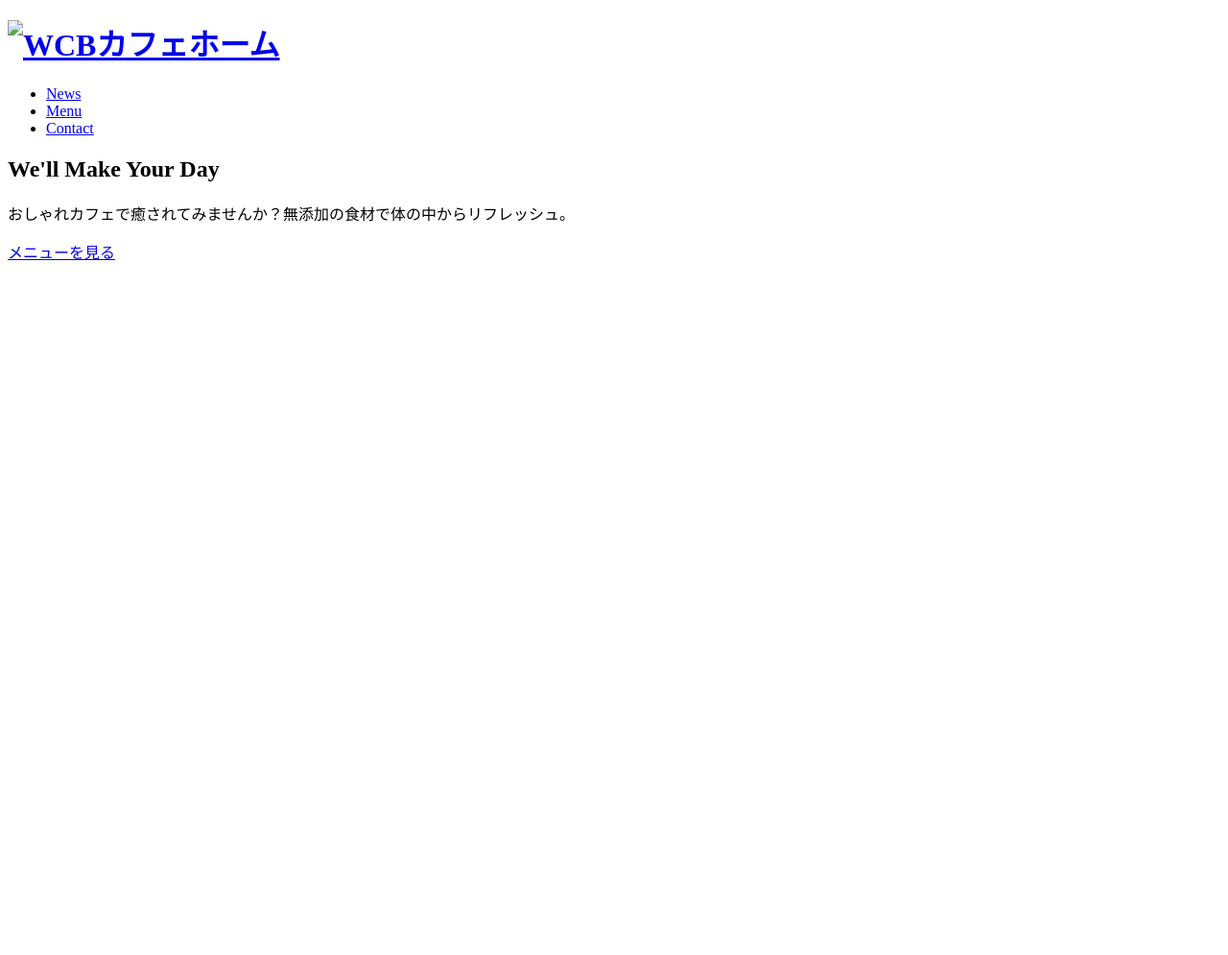
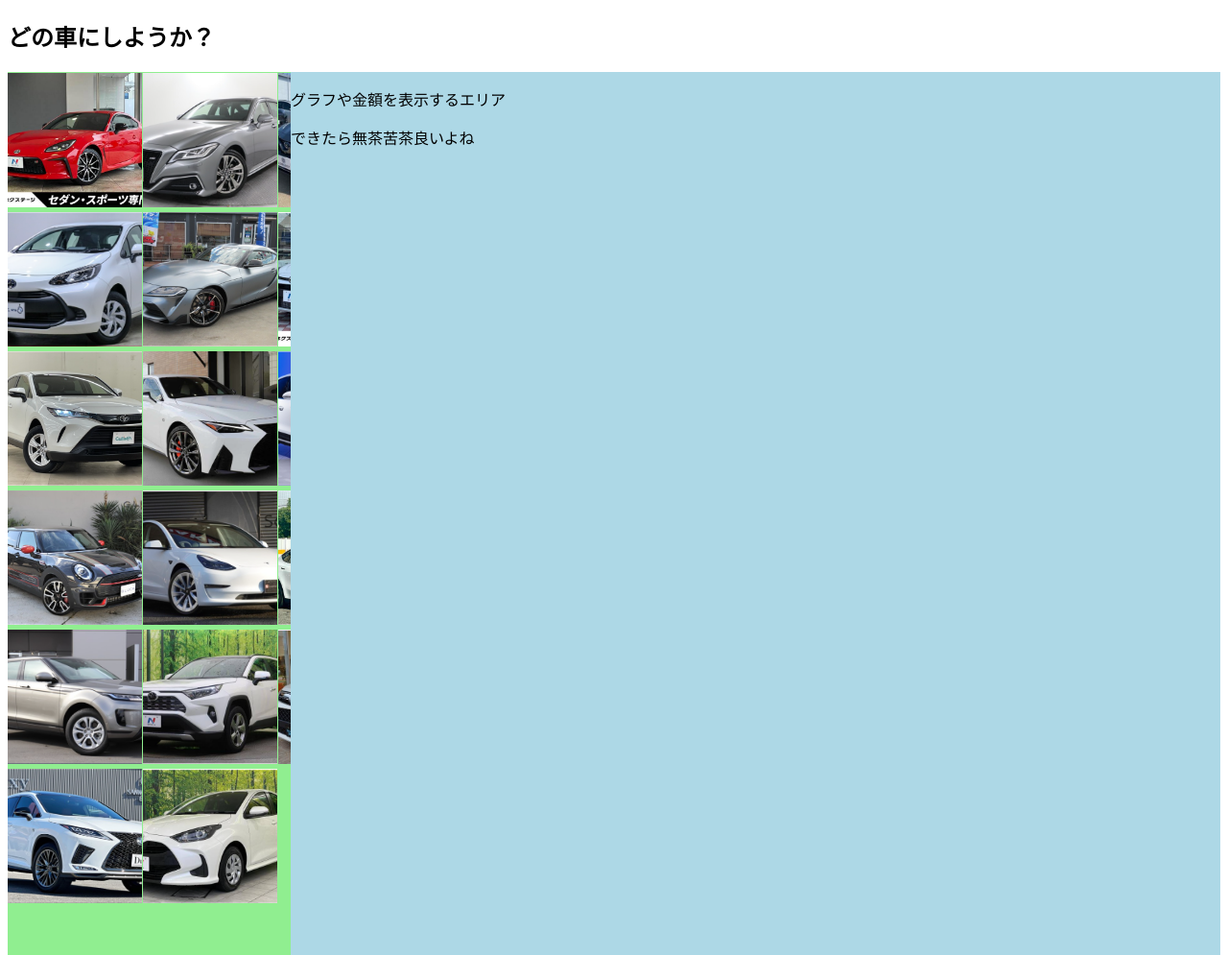
Before and after one commit to EclairK/CarChoice, a plain HTML site: page index.html in a window 1280 px wide. Shown: the whole page at 96% size. Before the commit the page ends 800 px from the top, so only its background shows below. Drawn offline with Linux system fonts and the light colour scheme.

Commit message:
車のタイル表示完了

```diff
--- a/css/styles.css
+++ b/css/styles.css
@@ -0,0 +1,29 @@
+
+#parent {
+    display:flex;
+}
+
+aside {
+    width: 20%;
+    flex-grow: 1;
+    background-color: lightgreen;
+}
+
+article {
+    width: 70%;
+    flex-grow: 2;
+    background-color: lightblue;
+}
+
+img {
+    width: 140px;
+    height: 140px;
+    object-fit: cover; /* この一行を追加するだけ！ */
+  }
+.grid {
+    display: grid;
+    gap: 1px;
+    grid-template-columns: 1fr 1fr 1fr;
+    margin-top: 1px;
+    margin-bottom: 50px;
+}
--- a/index.html
+++ b/index.html
@@ -7,34 +7,75 @@
 
     <!--CSS-->
         <link href="https://fonts.googleapis.com/css?family=philosopher" rel="stylesheet">
-        <link href="css/style.css" rel="stylesheet">
+        <link href="css/styles.css" rel="stylesheet">
         <!--link rel="icon" type="image/png" href="images/favicon.png"-->
 
     </head>
 
+    <body>
+        <div>
+            <h2 class="page-title">どの車にしようか？</h2>
+        </div>
+        <div id="parent">
+            <aside>
+            <div class="wrapper grid">
+                <div class="car-image">
+                <img id="GR86" src="images/GR86.png" alt="GR86">
+                </div>
+                <div class="car-image">
+                    <img id="crown" src="images/crown.png" alt="crown">
+                </div>
+                <div class="car-image">
+                <img id="Camry" src="images/Camry.png" alt="Camry">
+                </div>
+                <div class="car-image">
+                <img id="Aqua" src="images/Aqua.png" alt="Aqua">
+                </div>
+                <div class="car-image">
+                <img id="GRSupra" src="images/GRSupra.png" alt="GRSupra">
+                </div>
+                <div class="car-image">
+                <img id="GRYaris" src="images/GRYaris.png" alt="GRYaris">
+                </div>
+                <div class="car-image">
+                <img id="Harrier" src="images/Harrier.png" alt="Harrier">
+                </div>
+                <div class="car-image">
+                <img id="Is" src="images/Is.png" alt="Is">
+                </div>
+                <div class="car-image">
+                <img id="Macan" src="images/Macan.png" alt="Macan">
+                </div>
+                <div class="car-image">
+                <img id="MINI" src="images/MINI.png" alt="MINI">
+                </div>
+                <div class="car-image">
+                <img id="Model3" src="images/Model3.png" alt="Model3">
+                </div>
+                <div class="car-image">
+                <img id="ModelY" src="images/ModelY.png" alt="ModelY">
+                </div>
+                <div class="car-image">
+                <img id="Rangerover" src="images/Rangerover.png" alt="Rangerover">
+                </div>
+                <div class="car-image">
+                <img id="RAV4" src="images/RAV4.png" alt="RAV4">
+                </div>
+                <div class="car-image">
+                <img id="roomy" src="images/roomy.png" alt="roomy">
+                </div>
+                <div class="car-image">
+                <img id="RX" src="images/RX.png" alt="RX">
+                </div>
+                <div class="car-image">
+                <img id="Yaris" src="images/Yaris.png" alt="Yaris">
+                </div>
+            </aside>
+            <article>
+                <p>グラフや金額を表示するエリア</p>
+                <p>できたら無茶苦茶良いよね</p>
+            </article>
 
-    <body>
-        <div id="home" class="big-bg">
-            <header class="page-header wrapper">
-                <h1><a href="index.html"><img class="logo" src="images/logo.svg" alt="WCBカフェホーム"></a></h1>
-                <nav>
-                    <ul class="main-nav">
-                        <li><a href="news.html">News</a></li>
-                        <li><a href="menu.html">Menu</a></li>
-                        <li><a href="contact.html">Contact</a></li>
-                    </ul>
-                </nav>
-            </header>
-
-            <div class="home-content wrapper">
-                <h2 class="page-title">We'll Make Your Day</h2>
-                <p>おしゃれカフェで癒されてみませんか？無添加の食材で体の中からリフレッシュ。</p>
-                <a class="button" href="menu.html">メニューを見る</a>
-            </div><!-- /.home-content -->
-        </div><!-- /#home -->
-
-    </body>
-
-
+        </div>
 
 </html>
```
Also changed, not shown: images/Aqua.png (added), images/Camry.png (added), images/GR86.png (added), images/GRSupra.png (added), images/GRYaris.png (added), images/Harrier.png (added), images/Is.png (added), images/MINI.png (added), images/Macan.png (added), images/Model3.png (added), images/ModelY.png (added), images/RAV4.png (added), images/RX.png (added), images/Rangerover.png (added), 3 more files.
